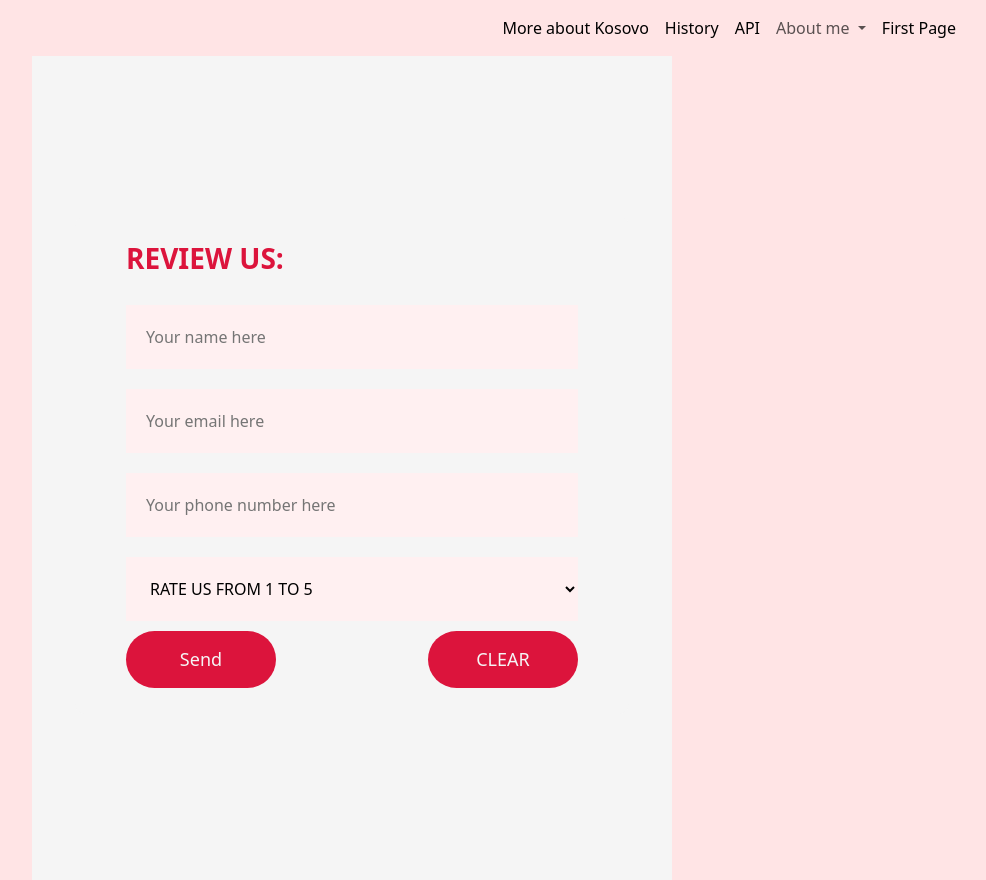
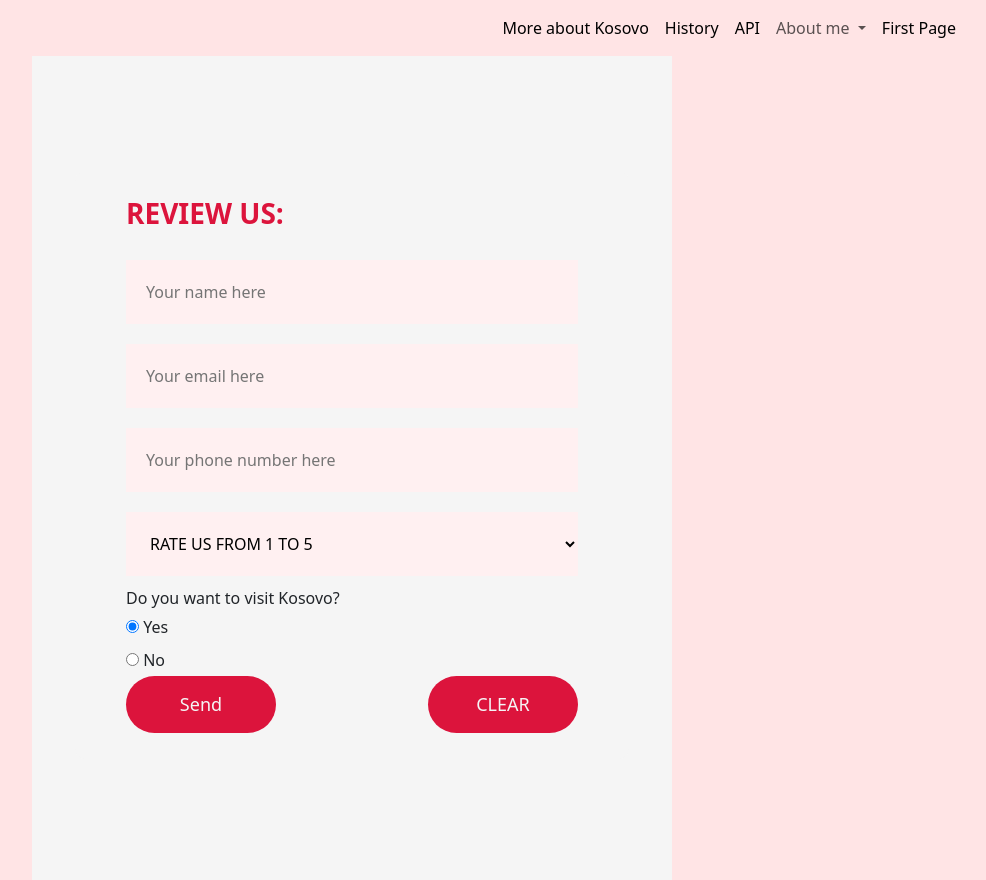
Before and after one commit to haxhereazizii/webprojectwithoutlogin, a PHP site: page /rewiew.php in a window 1280 px wide. Shown: the whole page, without its empty margins (288-1274 px from the left). Run offline with PHP 8.4, Linux system fonts and the light colour scheme.

Commit message:
Update rewiew.php

```diff
--- a/rewiew.php
+++ b/rewiew.php
@@ -1,5 +1,3 @@
-
-
 <!DOCTYPE html>
 <html lang="en">
 <head>
@@ -51,7 +49,7 @@
             </ul>
           </li>
           <li class="nav-item">
-            <a class="nav-link active" aria-current="page" href="user_page.php">First Page</a>
+            <a class="nav-link active" aria-current="page" href="index.php">First Page</a>
           </li>
         </ul>
       </div>
@@ -80,7 +78,11 @@
             <option value="5">5 STARS</option>
         </select>
         <div class="msgerrorr" v-if="errors.rating">{{ errors.rating }}</div>
-
+        <div class="form-group">
+    <label>Do you want to visit Kosovo?</label><br>
+    <input type="radio" v-model="formData.visit" name="visit" value="Yes"> Yes<br>
+    <input type="radio" v-model="formData.visit" name="visit" value="No"> No<br>
+</div>
 
         <div class="button-container">
             <button type="submit" :disabled="!validateForm">Send</button>
@@ -120,7 +122,8 @@
         name: '',
         email: '',
         phone: '',
-        rating: ''
+        rating: '',
+        visit: 'Yes'
       },
       errors: {}
     },
```
